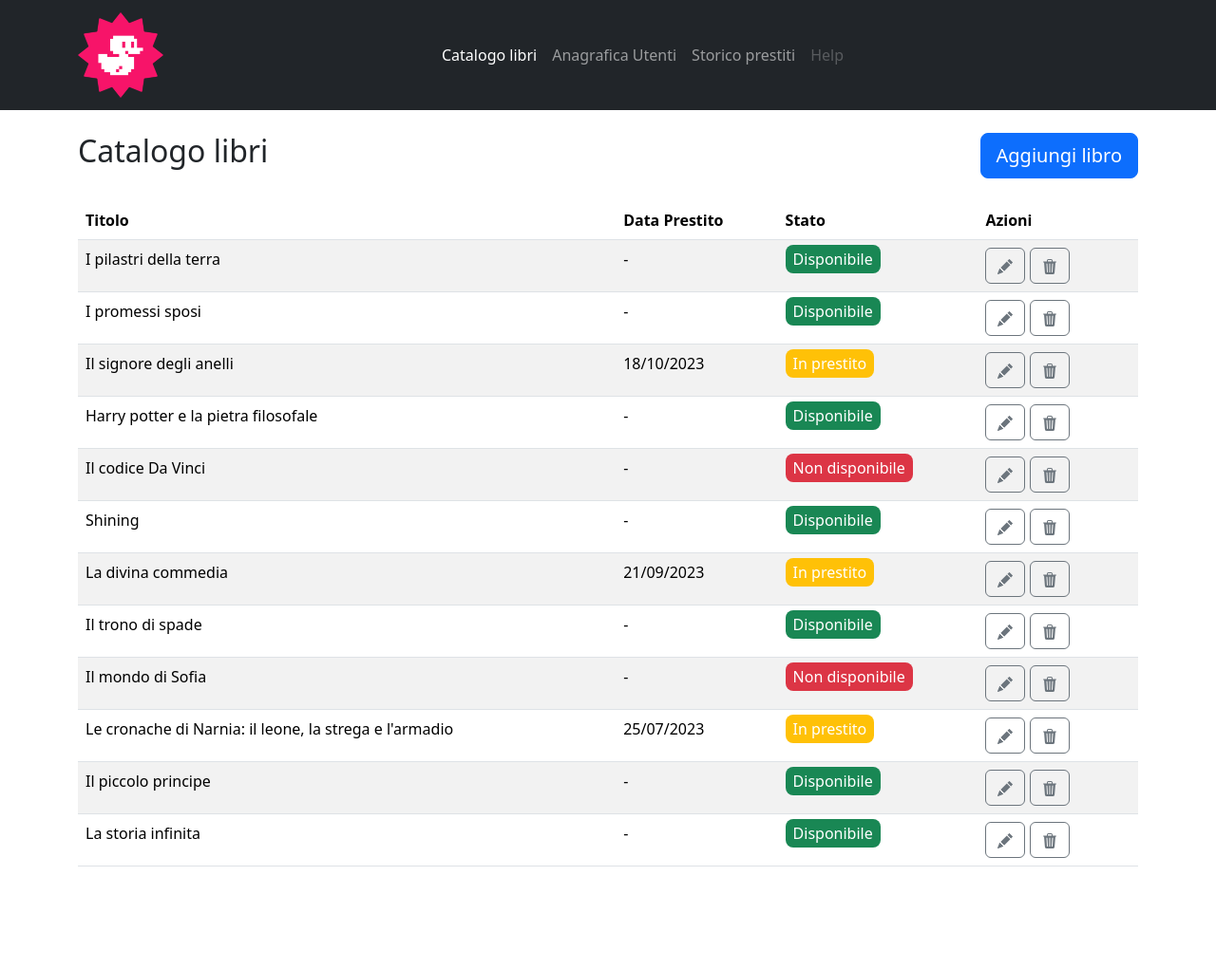
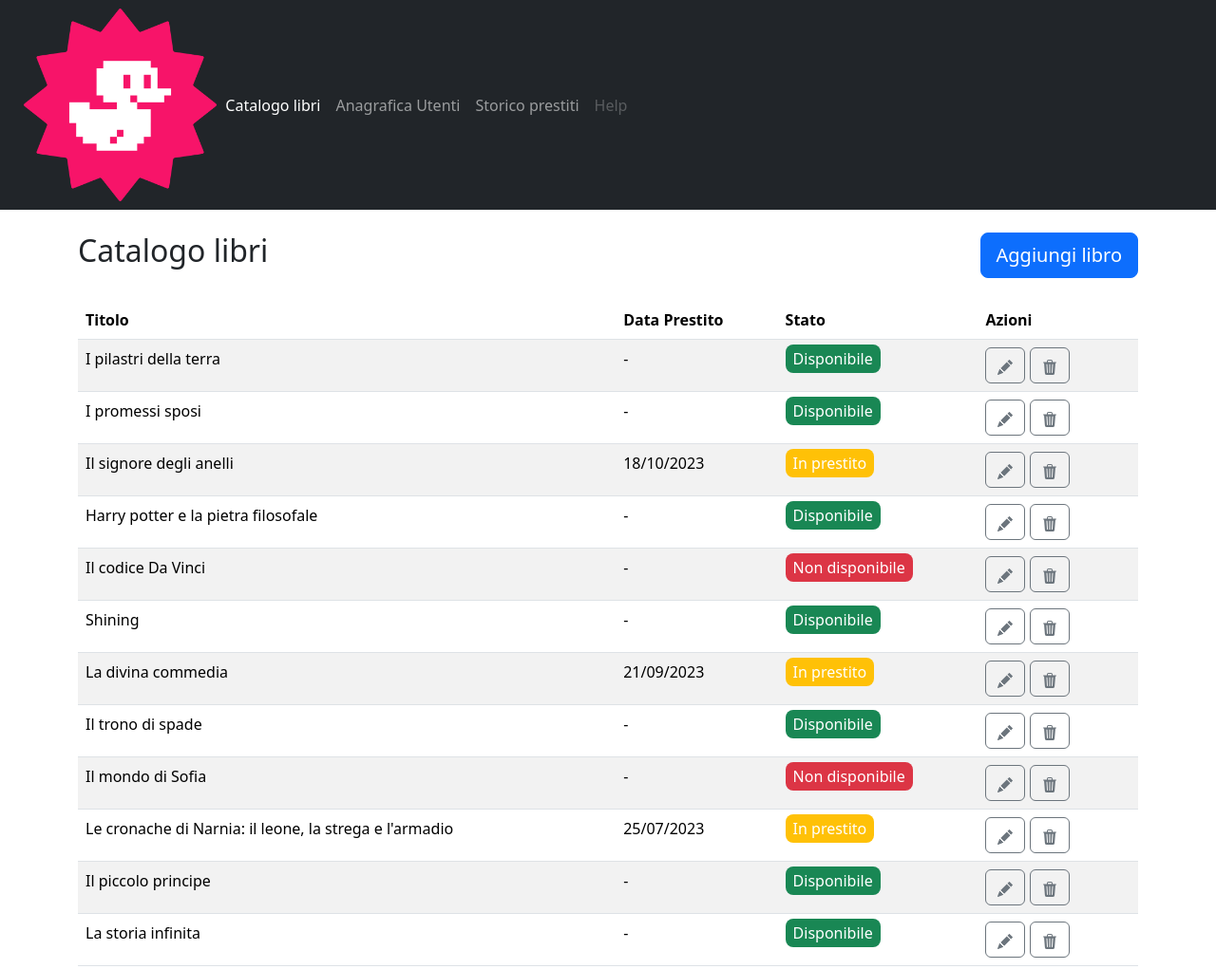
Before and after one commit to JacopoTrincanato/html-css-bootstrap-dashboard, a plain HTML site: page index.html in a window 1280 px wide. Shown: the whole page at 95% size. Before the commit the page ends 929 px from the top, so only its background shows below. Drawn offline with nearby package versions, Linux system fonts and the light colour scheme.

Commit message:
fix header spacings

```diff
--- a/index.html
+++ b/index.html
@@ -22,9 +22,9 @@
 
         <!-- Header -->
         <header>
-            <nav class="navbar navbar-dark navbar-expand-lg bg-dark text-primary">
-                <div class="container">
-                  <a class="navbar-brand" href="#"><img src="./img/duck.png" class="w-25" alt=""></a>
+            <nav class="navbar navbar-dark navbar-expand-lg bg-dark text-primary px-4">
+
+                <img src="./img/duck.png" class="col-2" alt="">
                 <button class="navbar-toggler" type="button" data-bs-toggle="collapse" data-bs-target="#navbarNav" aria-controls="navbarNav" aria-expanded="false" aria-label="Toggle navigation">
                   <span class="navbar-toggler-icon"></span>
                 </button>
@@ -44,7 +44,7 @@
                     </li>
                   </ul>
                 </div>
-                </div>
+
               </nav>
             <!-- place navbar here -->
         </header>
```
Lines whose indentation alone changed are shown as unchanged.
